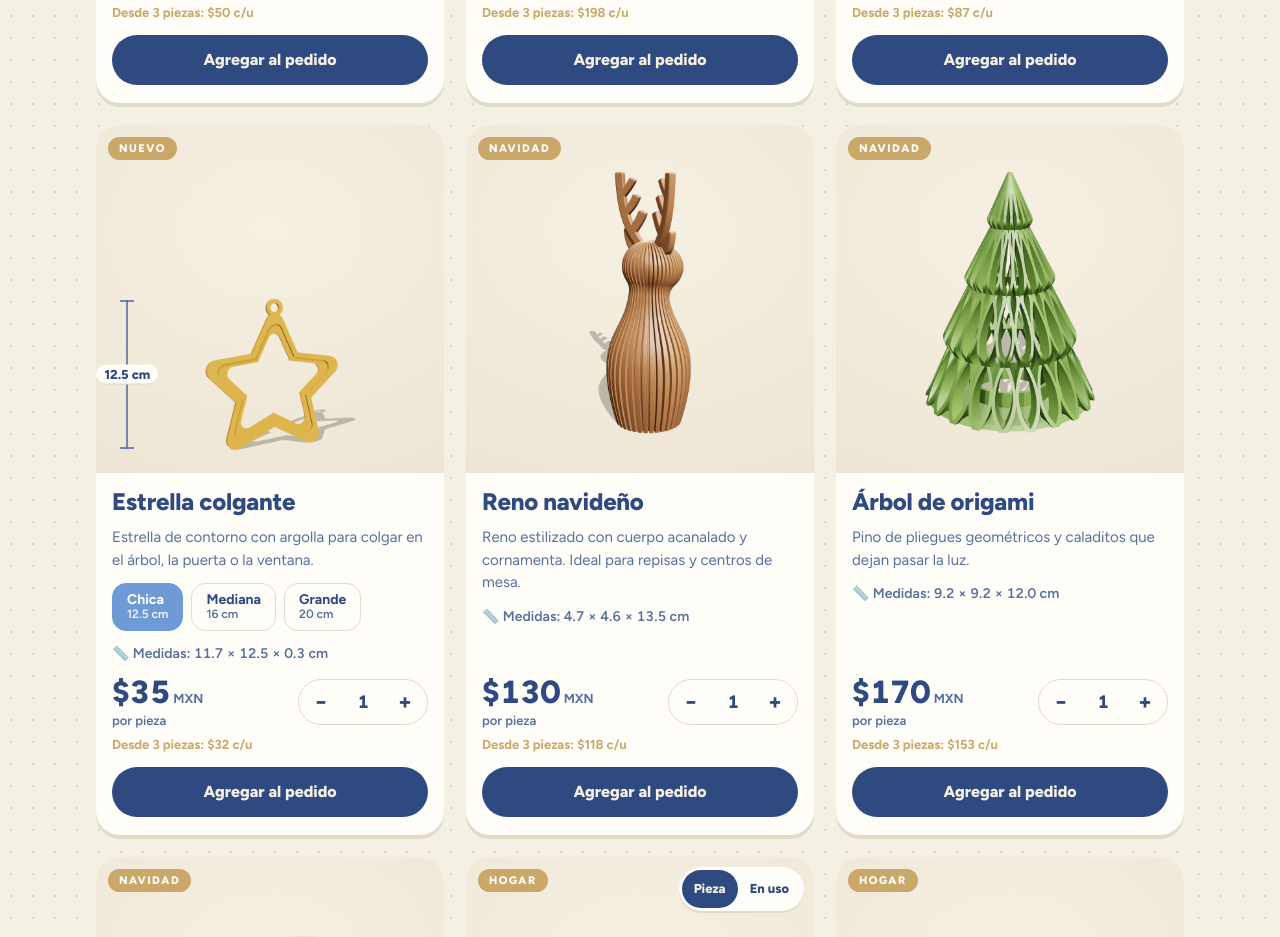
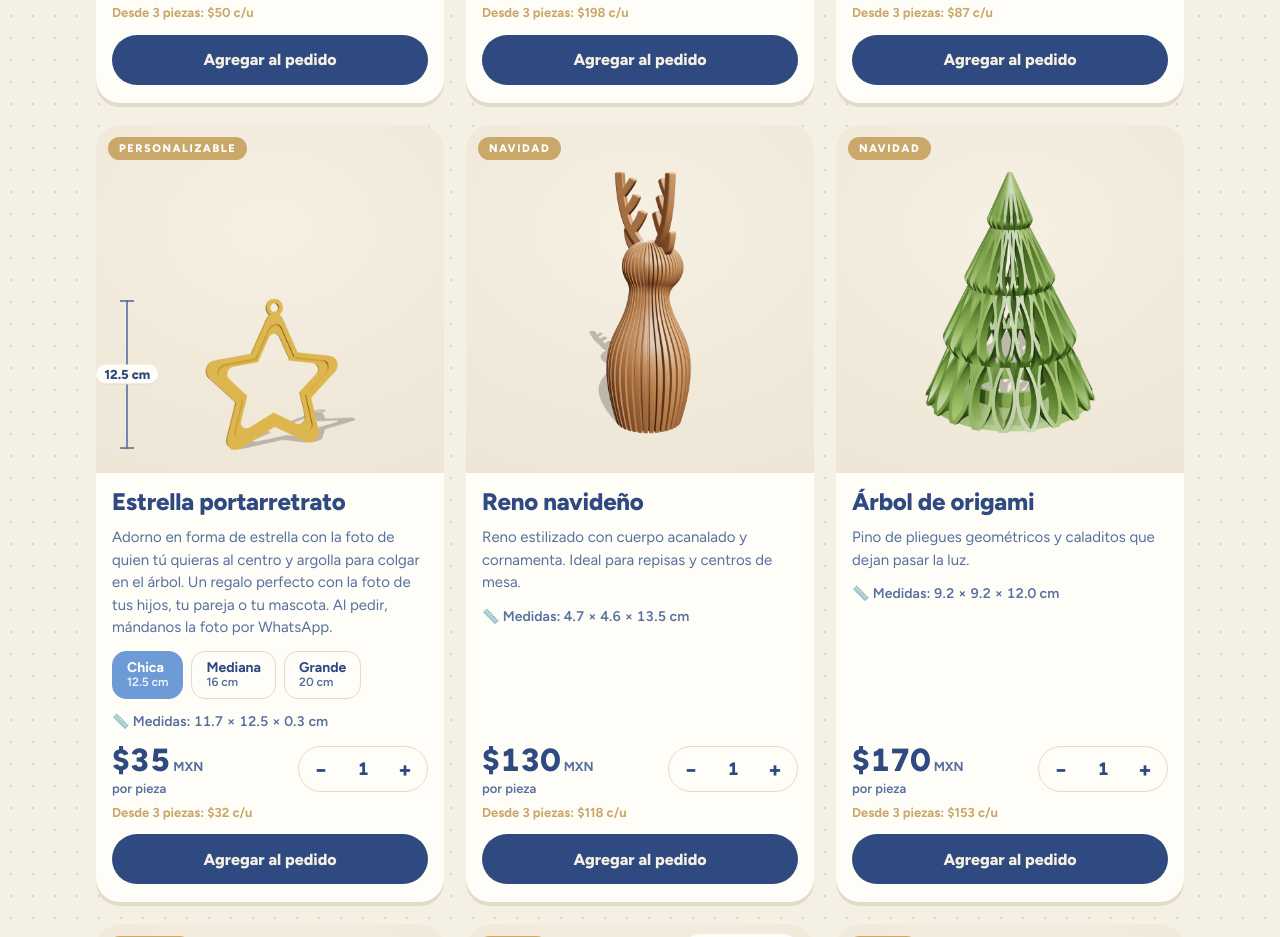
Before and after one commit to epinki07/nodocreative, a plain HTML site: page index.html in a window 1280 px wide. Shown: the part 1975-2912 px from the top of the page. Drawn offline with Linux system fonts and the light colour scheme; a web font is replaced by a local one.

Commit message:
Estrella colgante → Estrella portarretrato (lleva la foto del cliente)
Co-Authored-By: Claude Opus 5.5 <noreply@anthropic.com>

```diff
--- a/index.html
+++ b/index.html
@@ -353,7 +353,7 @@ const P=[
   sizes:[{l:'Juego completo',img:'img/nacimiento.webp',d:'Figura más alta: 8.0 cm',dl:'Medidas',id:'nacimiento'}]},
  {id:'japandi',cat:'navidad',tag:'Nuevo',name:'Esfera Japandi',desc:'Esfera de estilo japonés con gajos finos. Se arma en 3 piezas (cuerpo, tapa y colgador); te la entregamos armada.',
   sizes:[{l:'Chico',img:'img/japandi.webp',d:'7.3 × 7.3 × 8.7',dl:'Ancho × fondo × alto con colgador (cm)',h:8.7,id:'jap_ch'},{l:'Mediano',img:'img/japandi.webp',d:'9.3 × 9.3 × 11.2',dl:'Ancho × fondo × alto con colgador (cm)',h:11.2,id:'jap_md'},{l:'Grande',img:'img/japandi.webp',d:'11.4 × 11.4 × 13.7',dl:'Ancho × fondo × alto con colgador (cm)',h:13.7,id:'jap_gr'}]},
- {id:'estrella',cat:'navidad',tag:'Nuevo',name:'Estrella colgante',desc:'Estrella de contorno con argolla para colgar en el árbol, la puerta o la ventana.',
+ {id:'estrella',cat:'navidad',tag:'Personalizable',name:'Estrella portarretrato',desc:'Adorno en forma de estrella con la foto de quien tú quieras al centro y argolla para colgar en el árbol. Un regalo perfecto con la foto de tus hijos, tu pareja o tu mascota. Al pedir, mándanos la foto por WhatsApp.',
   sizes:[{l:'Chica',img:'img/estrella.webp',d:'11.7 × 12.5 × 0.3',dl:'Ancho × alto × grosor (cm)',h:12.5,id:'est_ch'},{l:'Mediana',img:'img/estrella.webp',d:'15.0 × 16.0 × 0.4',dl:'Ancho × alto × grosor (cm)',h:16,id:'est_md'},{l:'Grande',img:'img/estrella.webp',d:'18.8 × 20.0 × 0.5',dl:'Ancho × alto × grosor (cm)',h:20,id:'est_gr'}]},
  {id:'reno',cat:'navidad',tag:'Navidad',name:'Reno navideño',desc:'Reno estilizado con cuerpo acanalado y cornamenta. Ideal para repisas y centros de mesa.',
   sizes:[{l:'Única',img:'img/reno.webp',d:'4.7 × 4.6 × 13.5',id:'reno'}]},
@@ -408,6 +408,7 @@ function cartText(){
   const lines=cart.map(i=>`• ${i.q} ${unitName(i.u,i.q)} de ${i.name}: ${fmt(lineTotal(i))}`);
   let t=`Hola Nodo Creative, quiero hacer este pedido:\n${lines.join('\n')}\nTotal: ${fmt(cartTotal())}\n\nColores que quiero: `;
   if(cart.some(i=>i.id.startsWith('hueso')))t+=`\nNombre para la placa: `;
+  if(cart.some(i=>i.id.startsWith('est_')))t+=`\nTe mando la foto para la estrella en este chat.`;
   return t;
 }
 
```
